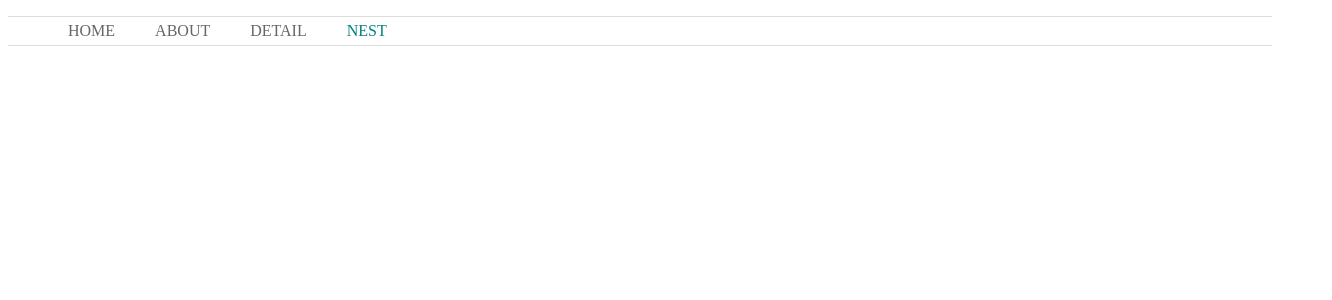
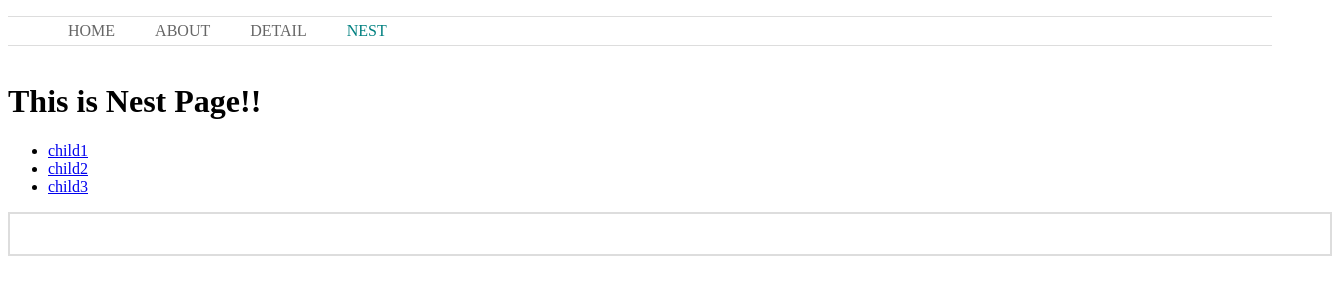
Before and after one commit to omatsu0/vue_pra1, a Vue app: page /nest in a window 1280 px wide. Shown: the top 300 px of the page, 1332 px wide, since content can reach past the window. Built offline with nearby package versions, Linux system fonts and the light colour scheme.

Commit message:
improve parent.vue

```diff
--- a/src/components/pages/nest/parent.vue
+++ b/src/components/pages/nest/parent.vue
@@ -0,0 +1,27 @@
+<template>
+  <div>
+    <h1>This is Nest Page!!</h1>
+    <ul>
+      <li>
+        <router-link to="/nest">child1</router-link>
+      </li>
+      <li>
+        <router-link to="/nest/child2">child2</router-link>
+      </li>
+      <li>
+        <router-link to="/nest/child3">child3</router-link>
+      </li>
+    </ul>
+    <div class="child-page">
+      <router-view/>
+    </div>
+  </div>
+</template>
+
+<style>
+.child-page {
+  border: 2px solid #ddd;
+  width: 100vw;
+  padding: 20px;
+}
+</style>
```
